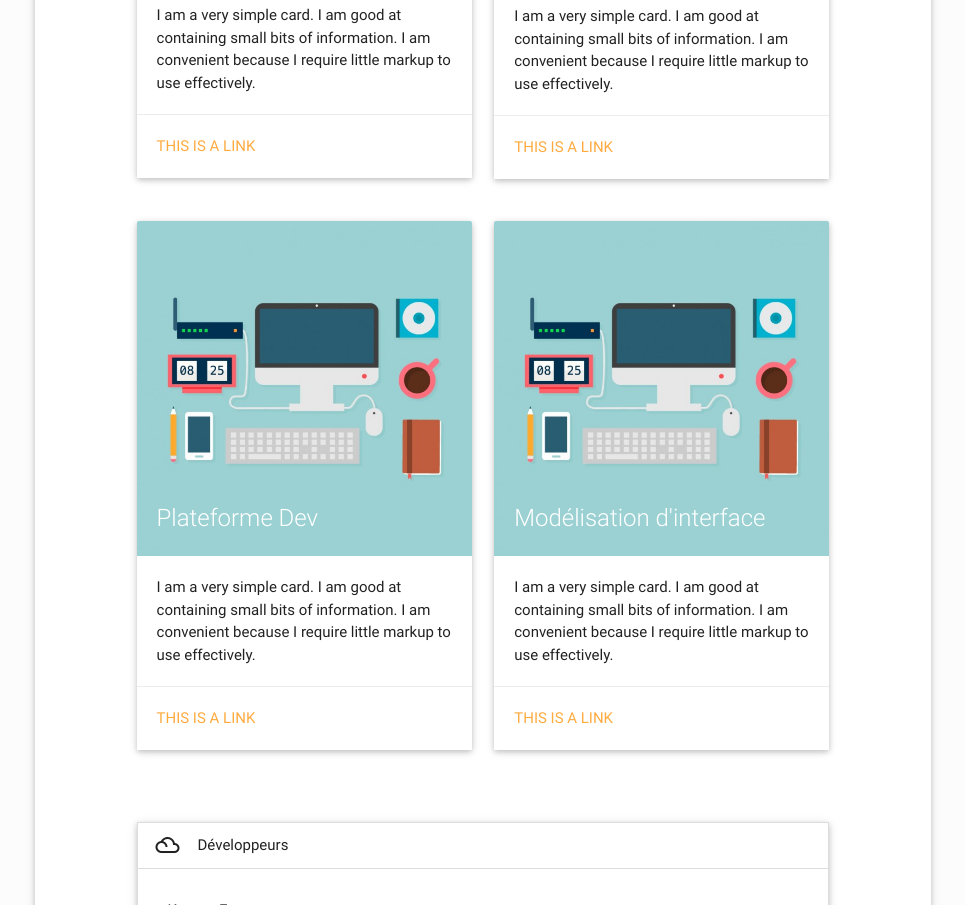
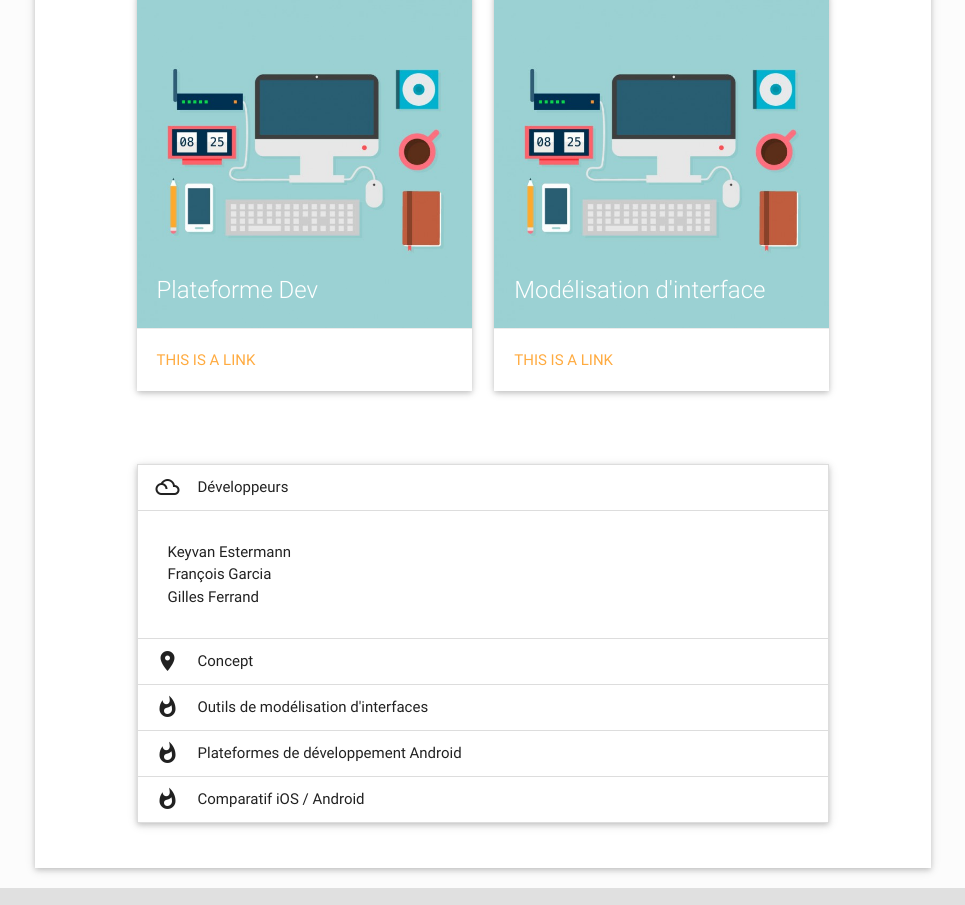
Before and after one commit to jmbruel/MobileModeling2016-2, a plain HTML site: page index.html in a window 1280 px wide. Shown: the part 649-1554 px from the top of the page, without its empty margins (157-1122 px from the left). Drawn offline with Linux system fonts and the light colour scheme.

Commit message:
correction card contenu

```diff
--- a/index.html
+++ b/index.html
@@ -42,8 +42,7 @@
                 <div class="entry-content z-depth-1" data-default="page1.html">
                     <!-- Content -->
                     <h3 class="header center">Bienvenue</h3>
-                    <br/>
-                    <h5>Site de modélisation des applications mobiles de la Licence Profesionnelle APSIO 2016-2017</h5>
+
                     <div class="icon-block">
                         <div class="section">
 
@@ -54,9 +53,6 @@
                                         <div class="card-image">
                                             <img src="img/android-flat.png">
                                             <span class="card-title">Comparatif</span>
-                                        </div>
-                                        <div class="card-content">
-                                            <p>I am a very simple card. I am good at containing small bits of information. I am convenient because I require little markup to use effectively.</p>
                                         </div>
                                         <div class="card-action">
                                             <a href="#">This is a link</a>
@@ -69,9 +65,6 @@
                                         <div class="card-image">
                                             <img src="img/flat-uml.jpg">
                                             <span class="card-title">Concept UML</span>
-                                        </div>
-                                        <div class="card-content">
-                                            <p>I am a very simple card. I am good at containing small bits of information. I am convenient because I require little markup to use effectively.</p>
                                         </div>
                                         <div class="card-action">
                                             <a href="#">This is a link</a>
@@ -86,9 +79,6 @@
                                             <img src="img/dev-flat.png">
                                             <span class="card-title">Plateforme Dev</span>
                                         </div>
-                                        <div class="card-content">
-                                            <p>I am a very simple card. I am good at containing small bits of information. I am convenient because I require little markup to use effectively.</p>
-                                        </div>
                                         <div class="card-action">
                                             <a href="#">This is a link</a>
                                         </div>
@@ -99,9 +89,6 @@
                                         <div class="card-image">
                                             <img src="img/dev-flat.png">
                                             <span class="card-title">Modélisation d'interface</span>
-                                        </div>
-                                        <div class="card-content">
-                                            <p>I am a very simple card. I am good at containing small bits of information. I am convenient because I require little markup to use effectively.</p>
                                         </div>
                                         <div class="card-action">
                                             <a href="#">This is a link</a>
```
Also changed, not shown: 1 other file.
